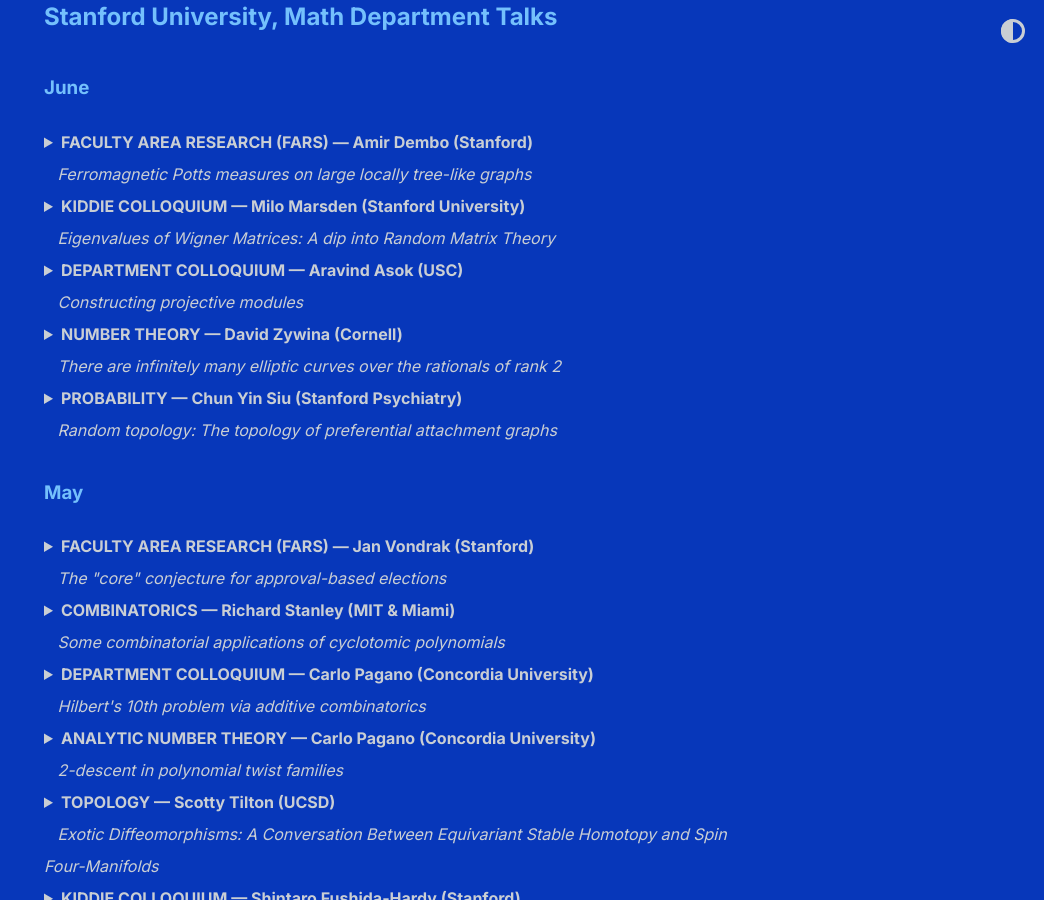
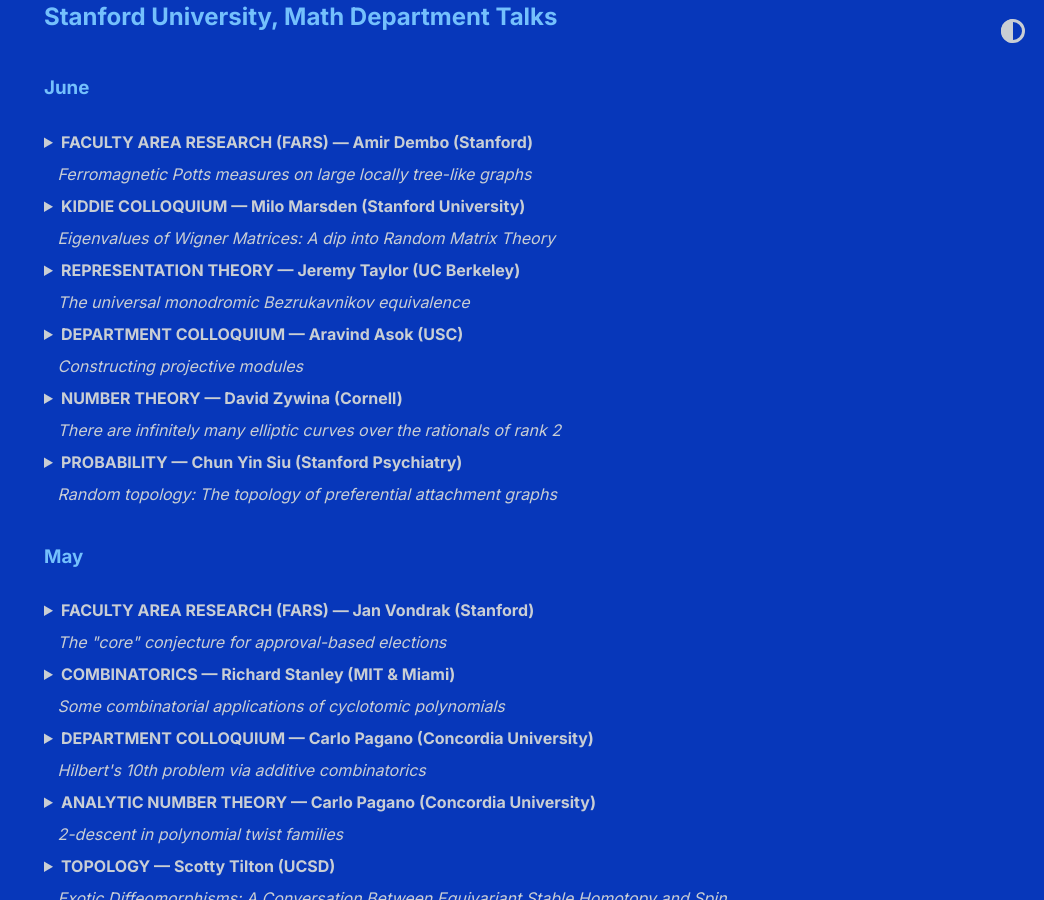
Before and after one commit to shihankanungo/shihankanungo.github.io, a Jekyll site: the page built from math-talks.md, in a window 1280 px wide and 900 px high, scrolled down 2243 px. Shown: the whole window, without its empty margins (236-1280 px from the left). Built offline with Jekyll 4.4.1, drawn with Linux system fonts in a browser that asks for light colours.

Commit message:
Update math-talks.md

```diff
--- a/math-talks.md
+++ b/math-talks.md
@@ -79,6 +79,12 @@
   <summary><b>KIDDIE COLLOQUIUM &mdash; Milo Marsden (Stanford University)</b><br>&nbsp;&nbsp;
     <i>Eigenvalues of Wigner Matrices: A dip into Random Matrix Theory</i></summary>
   <small><img src="images/06-05a.png" alt="June 5"></small>
+</details>
+
+<details>
+  <summary><b>REPRESENTATION THEORY &mdash; Jeremy Taylor (UC Berkeley)</b><br>&nbsp;&nbsp;
+    <i>The universal monodromic Bezrukavnikov equivalence</i></summary>
+  <small><img src="images/06-05c.png" alt="June 5"></small>
 </details>
 
 <details>
```
